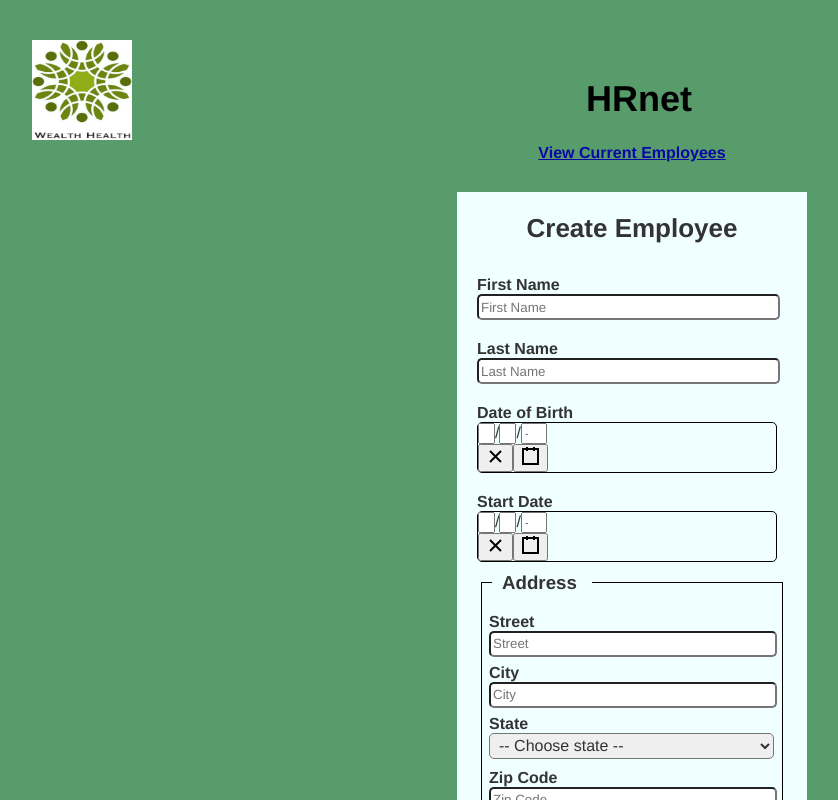
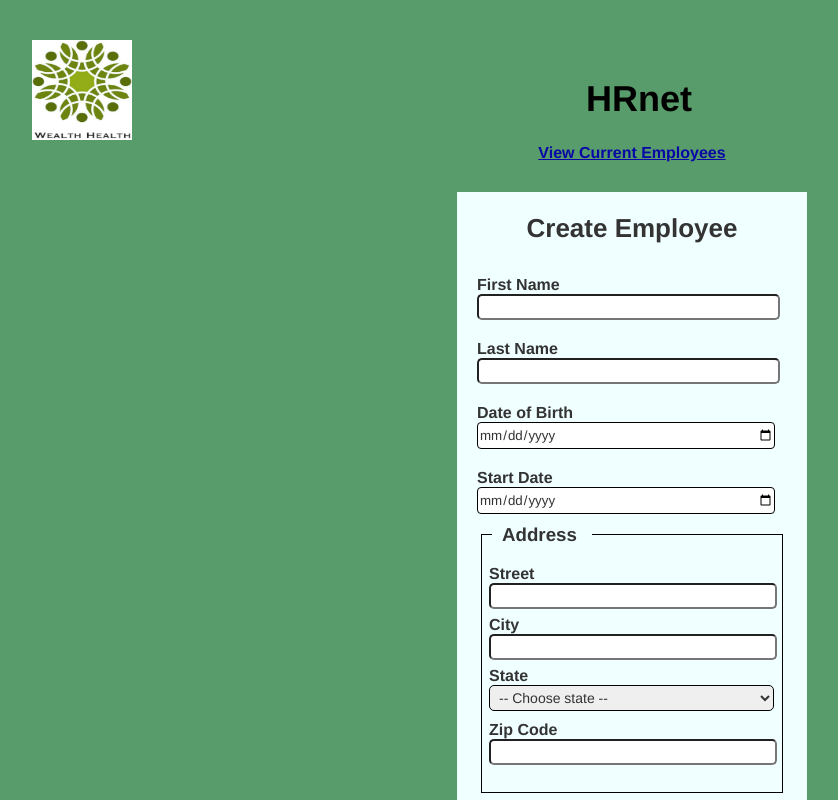
Before and after one commit to VSABernard/P14-HRnet, a React (Create React App) app: page / in a window 1280 px wide. Shown: the top 800 px of the page, without its empty margins (8-846 px from the left). Built offline with nearby package versions, Linux system fonts and the light colour scheme.

Commit message:
Replace datapicker with a simple input type 'date' in create employee's form

```diff
--- a/package.json
+++ b/package.json
@@ -24,6 +24,7 @@
     "react-widgets": "^5.8.4",
     "redux": "^4.2.1",
     "redux-form": "^8.3.9",
+    "redux-persist": "^6.0.0",
     "web-vitals": "^2.1.4"
   },
   "scripts": {
--- a/src/components/DatePicker/DatePicker.css
+++ b/src/components/DatePicker/DatePicker.css
@@ -1,22 +1,15 @@
-.date {
+/* .date {
     display: flex;
     flex-direction: column;
     justify-content: space-between;
     gap: 10px;
 }
 
-.rmdp-input {
-    width: 285px;
-    height: 22px;
-    border: 1px solid black;
+.react-datepicker__input-container input {
+    border: 1.5px solid black;
     border-radius: 5px;
+    background-color: white;
+    height: 23px;
+    width: 295px;
 }
-
-.rmdp-container svg {
-    margin-left: -40px;
-}
-
-.react-date-picker__wrapper {
-    border: 1px solid black;
-    border-radius: 5px;
-}
+ */
--- a/src/components/DatePicker/DatePicker.js
+++ b/src/components/DatePicker/DatePicker.js
@@ -1,25 +1,27 @@
-import React from 'react'
-import DatePicker from 'react-date-picker'
-import { format, isValid, toDate } from 'date-fns'
-import '../DatePicker/DatePicker.css'
+// import React from 'react'
+// import DatePicker from 'react-datepicker'
+// import { format, isValid, toDate } from 'date-fns'
+// import "react-datepicker/dist/react-datepicker.css"
+// import '../DatePicker/DatePicker.css'
 
 
-const RenderDatePicker = ({ name, input, input: { value, onChange } }) => {
-    return (
-      <DatePicker
-        dateFormat="P"
-        selected={value && isValid(value) ? toDate(value) : null} // needs to be checked if it is valid date
-        name={name}
-        onChange={(date) => {
-          // On Change, you should use final-form Field Input prop to change the value
-          if (isValid(date)) {
-            input.onChange(format(new Date(date), "dd-MM-yyyy"));
-          } else {
-            input.onChange(null);
-          }
-        }}
-      />
-    )
-  }
+// const RenderDatePicker = ({ input, input: { value, onChange } }) => {
 
-export default RenderDatePicker
+//     return (
+//       <DatePicker
+//         dateFormat="dd/MM/yyyy"
+//         selected={value && isValid(value) ? toDate(value) : null} // needs to be checked if it is valid date
+
+//         onChange={(date) => {
+//           // On Change, you should use final-form Field Input prop to change the value
+//           if (isValid(date)) {
+//             input.onChange(format(new Date(date), "dd-MM-yyyy"))
+//           } else {
+//             input.onChange(null)
+//           }
+//         }}
+//       />
+//     )
+//   }
+
+// export default RenderDatePicker
--- a/src/components/SimpleForm/SimpleForm.css
+++ b/src/components/SimpleForm/SimpleForm.css
@@ -50,6 +50,13 @@ h2 {
     border-radius: 5px;
 }
 
+.fieldDate {
+    height: 25px;
+    width: 295px;
+    border: 1.75px solid black;
+    border-radius: 4px;
+}
+
 .birthDate, .startDate {
     display: flex;
     flex-direction: column;
@@ -67,7 +74,8 @@ h2 {
     border-radius: 5px;
     margin-top: 10px;
     padding-left: 5px;
-    font-size: 16px;
+    font-size: 14px;
+    border: 1.5px solid black;
 }
 
 .fieldSelect {
@@ -75,11 +83,18 @@ h2 {
     width: 263px;
 }
 
+.fieldSelectState {
+    height: 25px;
+    width: 276px;
+}
+
 .fieldSelectDepartement {
     display: flex;
     height: 25px;
     width: 300px;
+    font-size: 14px;
     border-radius: 5px;
+    border: 1.5px solid black;
 }
 
 input.form-control {
@@ -87,11 +102,6 @@ input.form-control {
     height: 22px;
     border: 1px solid black;
     border-radius: 5px;
-}
-
-.fieldSelectState {
-    height: 25px;
-    width: 276px;
 }
 
 .address {
--- a/src/components/SimpleForm/SimpleForm.js
+++ b/src/components/SimpleForm/SimpleForm.js
@@ -2,7 +2,6 @@ import React from 'react'
 import { Field, Form } from 'react-final-form'
 import { statesDatas } from '../../datas/statesDatas'
 import { departementsData } from '../../datas/departementsDatas'
-import RenderDatePicker from '../DatePicker/DatePicker'
 
 import '../SimpleForm/SimpleForm.css'
 
@@ -29,22 +28,22 @@ const SimpleForm = ({onSubmit}) => {
             <form onSubmit={handleSubmit}>
                 <div className='name'>
                     <label className='label'>First Name</label>
-                    <Field className='fieldName' name="firstName" component='input' type="text" placeholder="First Name" />
+                    <Field className='fieldName' name="firstName" component='input' type="text"/>
                 </div>
 
                 <div className='name'>
                     <label className='label'>Last Name</label>
-                    <Field className='fieldName' name="lastName" component='input' placeholder="Last Name"/>
+                    <Field className='fieldName' name="lastName" component='input'/>
                 </div>
 
                 <div className='birthDate'>
                     <label className='label'>Date of Birth</label>
-                    <Field className='fieldDate' name="birthDate" component={ RenderDatePicker } />
+                    <Field className='fieldDate' name="birthDate" component='input' type='date' />
                 </div>
 
                 <div className='startDate'>
                     <label className='label'>Start Date</label>
-                    <Field className='fieldDate' name="startDate" component={ RenderDatePicker }  />
+                    <Field className='fieldDate' name="startDate" component='input' type='date'  />
                 </div>
 
                 <div className='address'>
@@ -54,11 +53,11 @@ const SimpleForm = ({onSubmit}) => {
 
                     <div className='addressForm'>
                         <label className='label'>Street</label>
-                        <Field className='fieldAdress' name="street" component='input' type="text" placeholder="Street"/>
+                        <Field className='fieldAdress' name="street" component='input' type="text"/>
                     </div>
                     <div className='addressForm'>
                         <label className='label'>City</label>
-                        <Field className='fieldAdress' name="city" component='input' type="text" placeholder="City"/>
+                        <Field className='fieldAdress' name="city" component='input' type="text"/>
                     </div>
                     <div className='addressForm'>
                         <label className='label'>State</label>
@@ -73,7 +72,7 @@ const SimpleForm = ({onSubmit}) => {
                     </div>
                     <div className='addressForm'>
                         <label className='label'>Zip Code</label>
-                        <Field className='fieldAdress' name="zipCode" component='input' type="text" placeholder="Zip Code"/>
+                        <Field className='fieldAdress' name="zipCode" component='input' type="text"/>
                     </div>
                 </div>
 
```
Also changed, not shown: 1 other file (tests, documents, lock files or other folders).
